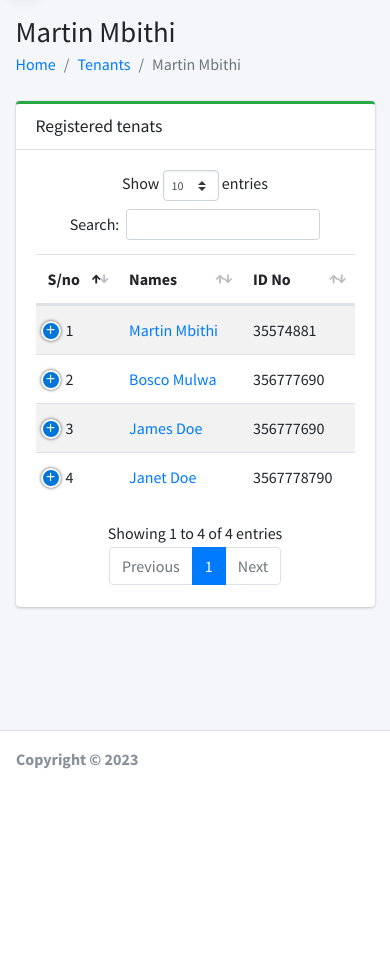
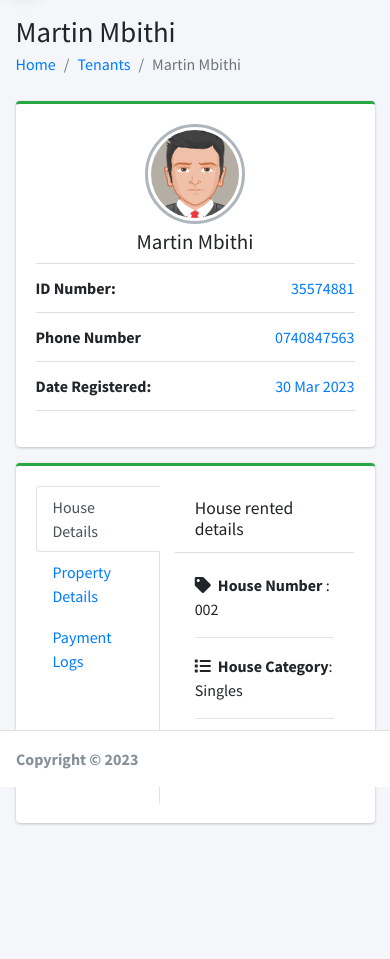
Before and after one commit to MartMbithi/Weekend_Project_X, a PHP site: page /views/tenant?view=1 in a window 390 px wide. Shown: the part 57-1016 px from the top of the page. Before the commit the page ends 826 px from the top, so only its background shows below. Run offline with PHP 8.4, Linux system fonts and the light colour scheme; data comes from the database, SQL or seed files in the repository; data that the repository does not hold is empty; some libraries are stand-ins or nearby versions.

Commit message:
Implement Tenant Details

```diff
--- a/views/tenant.php
+++ b/views/tenant.php
@@ -54,69 +54,117 @@
                     <div class="content">
                         <div class="container">
                             <div class="row">
-                                <div class="col-12 col-sm-12 col-md-12">
-                                    <div class="card card-outline card-success">
+                                <div class="col-md-3">
+                                    <!-- Profile Image -->
+                                    <div class="card card-success card-outline">
+                                        <div class="card-body box-profile">
+                                            <div class="text-center">
+                                                <img class="profile-user-img img-fluid img-circle" src="../public/img/avatar.png" alt="User profile picture">
+                                            </div>
+
+                                            <h3 class="profile-username text-center"><?php echo $tenant['tenant_name']; ?></h3>
+
+                                            <ul class="list-group list-group-unbordered mb-3">
+                                                <li class="list-group-item">
+                                                    <b>ID Number: </b> <a class="float-right"><?php echo $tenant['tenant_national_id']; ?></a>
+                                                </li>
+                                                <li class="list-group-item">
+                                                    <b>Phone Number</b> <a class="float-right"><?php echo $tenant['tenant_mobile_number']; ?></a>
+                                                </li>
+                                                <li class="list-group-item">
+                                                    <b>Date Registered: </b> <a class="float-right"><?php echo date('d M Y', strtotime($tenant['tenant_date_of_registration'])); ?></a>
+                                                </li>
+                                            </ul>
+                                        </div>
+                                        <!-- /.card-body -->
+                                    </div>
+                                    <!-- /.card -->
+                                </div>
+                                <div class="col-md-9">
+                                    <div class="card card-success card-outline">
+                                        <div class="card-body">
+                                            <div class="row">
+                                                <div class="col-5 col-sm-3">
+                                                    <div class="nav flex-column nav-tabs h-100" id="vert-tabs-tab" role="tablist" aria-orientation="vertical">
+                                                        <a class="nav-link active" id="vert-tabs-home-tab" data-toggle="pill" href="#vert-tabs-home" role="tab" aria-controls="vert-tabs-home" aria-selected="true">House Details</a>
+                                                        <a class="nav-link" id="vert-tabs-profile-tab" data-toggle="pill" href="#vert-tabs-profile" role="tab" aria-controls="vert-tabs-profile" aria-selected="false">Property Details</a>
+                                                        <a class="nav-link" id="vert-tabs-messages-tab" data-toggle="pill" href="#vert-tabs-messages" role="tab" aria-controls="vert-tabs-messages" aria-selected="false">Payment Logs</a>
+                                                    </div>
+                                                </div>
+                                                <div class="col-7 col-sm-9">
+                                                    <div class="tab-content" id="vert-tabs-tabContent">
+                                                        <div class="tab-pane text-left fade show active" id="vert-tabs-home" role="tabpanel" aria-labelledby="vert-tabs-home-tab">
                                                             <div class="card-header">
-                                            <h5 class="card-title">Registered tenats</h5>
+                                                                <h3 class="card-title">House rented details</h3>
+                                                            </div>
+                                                            <div class="card-body">
+                                                                <strong><i class="fas fa-tag mr-1"></i> House Number</strong> : <?php echo $tenant['house_number']; ?>
+                                                                <hr>
+                                                                <strong><i class="fas fa-list mr-1"></i> House Category</strong>: <?php echo $tenant['house_category']; ?>
+                                                                <hr>
+                                                                <strong><i class="fas fa-hand-holding-usd mr-1"></i> House Rent</strong>: Ksh <?php echo number_format($tenant['house_rent']); ?>
+                                                            </div>
+                                                            <!-- /.card-body -->
+                                                        </div>
+                                                        <div class="tab-pane fade" id="vert-tabs-profile" role="tabpanel" aria-labelledby="vert-tabs-profile-tab">
+                                                            <div class="card-header">
+                                                                <h3 class="card-title">Property details</h3>
+                                                            </div>
+                                                            <div class="card-body">
+                                                                <strong><i class="fas fa-hotel mr-1"></i> Property Name</strong>: <?php echo $tenant['property_name']; ?>
+                                                                <hr>
+                                                                <strong><i class="fas fa-map-pin mr-1"></i> Property Location</strong>: <?php echo $tenant['property_location']; ?>
+                                                            </div>
+                                                        </div>
+                                                        <div class="tab-pane fade" id="vert-tabs-messages" role="tabpanel" aria-labelledby="vert-tabs-messages-tab">
+                                                            <div class="card-header">
+                                                                <h5 class="card-title">Recent rent payments</h5>
                                                             </div>
                                                             <div class="card-body">
                                                                 <table class="table data_table table-striped">
                                                                     <thead>
                                                                         <tr>
-                                                        <th>S/no</th>
-                                                        <th>Names</th>
-                                                        <th>ID No</th>
-                                                        <th>Contacts</th>
-                                                        <th>House No</th>
-                                                        <th>Type</th>
-                                                        <th>Date registered</th>
-                                                        <th>Manage</th>
+                                                                            <th>Ref Code</th>
+                                                                            <th>Inv Number</th>
+                                                                            <th>Amount</th>
+                                                                            <th>Paid On</th>
+                                                                            <th>House</th>
                                                                         </tr>
                                                                     </thead>
                                                                     <tbody>
                                                                         <?php
-                                                    $tenants_details_sql = mysqli_query(
+                                                                        $payments_sql = mysqli_query(
                                                                             $mysqli,
-                                                        "SELECT * FROM houses h
-                                                INNER JOIN tenants t ON h.house_id = t.tenant_house_id
-                                                INNER JOIN properties p ON h.house_property_id = p.property_id"
+                                                                            "SELECT * FROM payments p
+                                                                            INNER JOIN tenants t ON t.tenant_id = p.payment_tenant_id
+                                                                            INNER JOIN houses h ON h.house_id = t.tenant_house_id
+                                                                            ORDER BY payment_id ASC"
                                                                         );
-                                                    if (mysqli_num_rows($tenants_details_sql) > 0) {
-                                                        $cnt = 1;
-                                                        while ($tenants = mysqli_fetch_array($tenants_details_sql)) {
+                                                                        if (mysqli_num_rows($payments_sql) > 0) {
+                                                                            while ($payments = mysqli_fetch_array($payments_sql)) {
                                                                         ?>
                                                                                 <tr>
-                                                                <td><?php echo $cnt; ?></td>
-                                                                <td>
-                                                                    <a href="tenant?view=<?php echo $tenants['tenant_id']; ?>">
-                                                                        <?php echo $tenants['tenant_name']; ?>
-                                                                    </a>
-                                                                </td>
-                                                                <td><?php echo $tenants['tenant_national_id']; ?></td>
-                                                                <td><?php echo $tenants['tenant_mobile_number']; ?></td>
-                                                                <td><?php echo $tenants['house_number']; ?></td>
-                                                                <td><?php echo $tenants['house_category']; ?></td>
-                                                                <td><?php echo date('d M Y', strtotime($tenants['tenant_date_of_registration'])); ?></td>
-                                                                <td>
-                                                                    <a data-toggle="modal" href="#update_<?php echo $tenants['tenant_id']; ?>" class="badge badge-primary"><i class="fas fa-edit"></i> Edit</a>
-                                                                    <a data-toggle="modal" href="#swap_<?php echo $tenants['tenant_id']; ?>" class="badge badge-warning"><i class="fas fa-history"></i> Swap house</a>
-                                                                    <a data-toggle="modal" href="#delete_<?php echo $tenants['tenant_id']; ?>" class="badge badge-danger"><i class="fas fa-trash"></i> Delete</a>
-                                                                </td>
+                                                                                    <td><?php echo $payments['payment_ref_code']; ?></td>
+                                                                                    <td><?php echo $payments['payment_invoice_number']; ?></td>
+                                                                                    <td>Ksh <?php echo number_format($payments['payment_amount'], 2); ?></td>
+                                                                                    <td><?php echo date('d M Y g:ia', strtotime($payments['payment_date'])); ?></td>
+                                                                                    <td><?php echo $payments['house_number']; ?></td>
                                                                                 </tr>
-                                                    <?php
-                                                            $cnt = $cnt + 1;
-                                                            include('../modals/tenants.php');
-                                                        }
+                                                                        <?php }
                                                                         } ?>
                                                                     </tbody>
                                                                 </table>
                                                             </div>
                                                         </div>
-                                </div><!-- /.container-fluid -->
                                                     </div>
                                                 </div>
-                        <!-- /.content-wrapper -->
-
+                                            </div>
+                                        </div>
+                                        <!-- /.card -->
+                                    </div>
+                                </div>
+                            </div>
+                        </div>
                         <!-- Main Footer -->
                         <?php
                         $i = 0;
@@ -128,9 +176,10 @@
                         ?>
                     </div>
                     <!-- ./wrapper -->
-                </div>
             <?php }
         } ?>
+                </div>
+
                 <!-- Scripts -->
                 <?php require_once('../partials/scripts.php'); ?>
 
```
Lines whose indentation alone changed are shown as unchanged.
